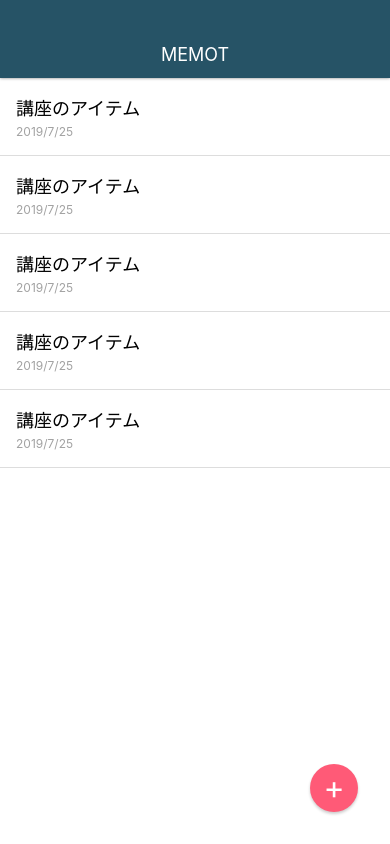
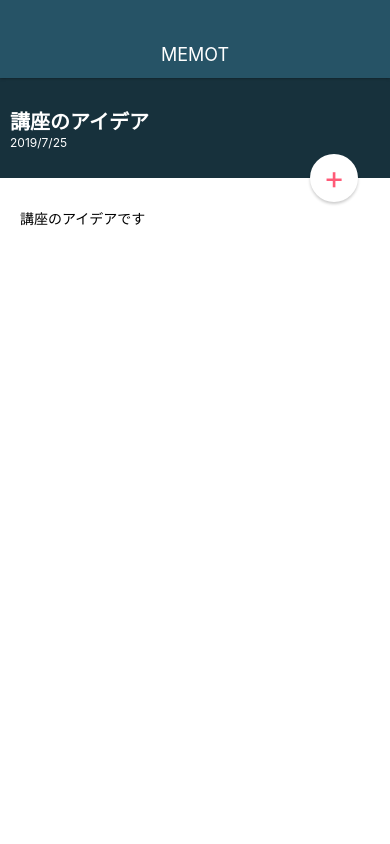
Before and after one commit to naoki-ishigame/MemoApp, a React Native app: screen / in a window 390 px wide. Built offline with nearby package versions, Linux system fonts and the light colour scheme.

Commit message:
Style MemoDetailScreen

```diff
--- a/App.js
+++ b/App.js
@@ -1,15 +1,14 @@
 import React from 'react';
 import { StyleSheet, View } from 'react-native';
-import MemoListScreen from './src/screens/MemoListScreen';
 import Appbar from './src/components/Appbar';
-
+import MemoDetailScreen from './src/screens/MemoDetailScreen';
 
 export default class App extends React.Component {
   render() {
     return (
       <View style={styles.container}>
         <Appbar />
-        <MemoListScreen />
+        <MemoDetailScreen />
       </View>
     );
   }
@@ -20,5 +19,6 @@ const styles = StyleSheet.create({
     backgroundColor: '#FFFDF6',
     alignItems: 'center',
     justifyContent: 'center',
+    paddingTop: 78,
   },
 });
--- a/src/components/MemoList.js
+++ b/src/components/MemoList.js
@@ -40,7 +40,6 @@ const styles = StyleSheet.create({
   memoList: {
     width: '100%',
     flex: 1,
-    paddingTop: 78,
     backgroundColor: '#fff',
   },
   memoListItems: {
--- a/src/elements/CircleButton.js
+++ b/src/elements/CircleButton.js
@@ -3,9 +3,19 @@ import { StyleSheet, Text, View } from 'react-native';
 
 class CircleButton extends React.Component {
   render() {
+    const { style, color } = this.props;
+
+    let bgColor = '#ff5a77'
+    let textColor = '#fff'
+
+    if (color === 'white') {
+      bgColor = '#fff';
+      textColor = '#ff5a77';
+    }
+
     return (
-      <View style={styles.CircleButton}>
-        <Text style={styles.CircleButtonTitle}>
+      <View style={[styles.CircleButton, style, { backgroundColor: bgColor }]}>
+        <Text style={[styles.CircleButtonTitle, { color: textColor }]}>
           {this.props.children}
         </Text>
       </View>
@@ -21,7 +31,6 @@ const styles = StyleSheet.create({
     right: 32,
     width: 48,
     height: 48,
-    backgroundColor: '#ff5a77',
     borderRadius: 24,
     justifyContent: 'center',
     alignItems: 'center',
@@ -33,7 +42,6 @@ const styles = StyleSheet.create({
   CircleButtonTitle: {
     fontSize: 32,
     lineHeight: 32,
-    color: '#fff',
   }
 });
 
--- /dev/null
+++ b/src/screens/MemoDetailScreen.js
@@ -0,0 +1,68 @@
+import React from 'react';
+import { StyleSheet, View, Text } from 'react-native';
+import CircleButton from '../elements/CircleButton';
+
+class MemoDetailScreen extends React.Component {
+  render() {
+    return (
+      <View style={styles.container}>
+        <View>
+          <View style={styles.memoHeader}>
+            <View>
+              <Text style={styles.memoHeaderTitle}>講座のアイデア</Text>
+              <Text style={styles.memoHeaderDate}>2019/7/25</Text>
+            </View>
+          </View>
+        </View>
+
+
+
+        <View style={styles.memoContents}>
+          <Text>講座のアイデアです</Text>
+        </View>
+
+        <CircleButton color="white" style={styles.editButton}>+</CircleButton>
+
+      </View>
+    );
+  }
+}
+
+
+const styles = StyleSheet.create({
+  container: {
+    flex: 1,
+    width: '100%',
+  },
+  memoHeader: {
+    height: 100,
+    backgroundColor: '#17313C',
+    justifyContent: 'center',
+    padding: 10,
+  },
+  memoHeaderTitle: {
+    fontSize: 20,
+    fontWeight: 'bold',
+    color: '#fff',
+  },
+  memoHeaderDate: {
+    fontSize: 12,
+    color: '#fff',
+  },
+  memoContents: {
+    paddingTop: 30,
+    paddingLeft: 20,
+    paddingRight: 20,
+    paddingBottom: 20,
+    backgroundColor: '#fff',
+    flex: 1,
+  },
+  editButton: {
+    top: 76,
+  }
+
+});
+
+
+
+export default MemoDetailScreen;
--- a/src/screens/MemoListScreen.js
+++ b/src/screens/MemoListScreen.js
@@ -7,7 +7,6 @@ class MemoListScreen extends React.Component {
   render() {
     return (
       <View style={styles.container}>
-
         <MemoList />
         <CircleButton>+</CircleButton>
       </View>
```
